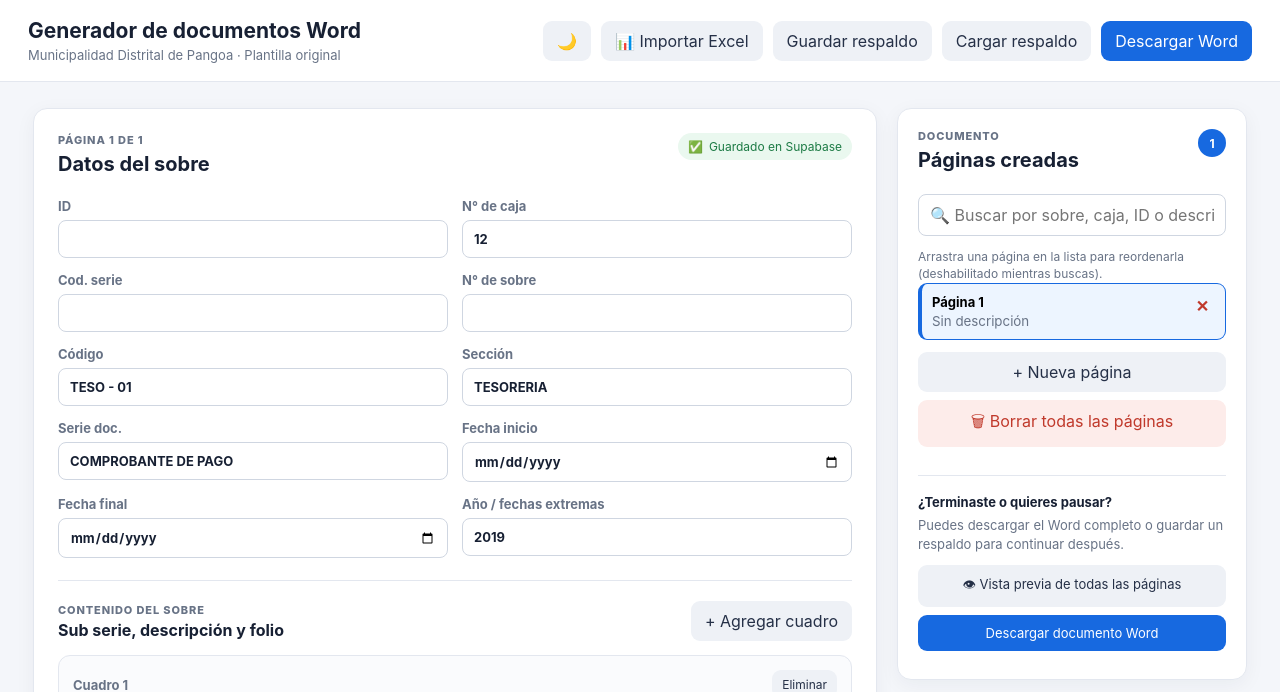
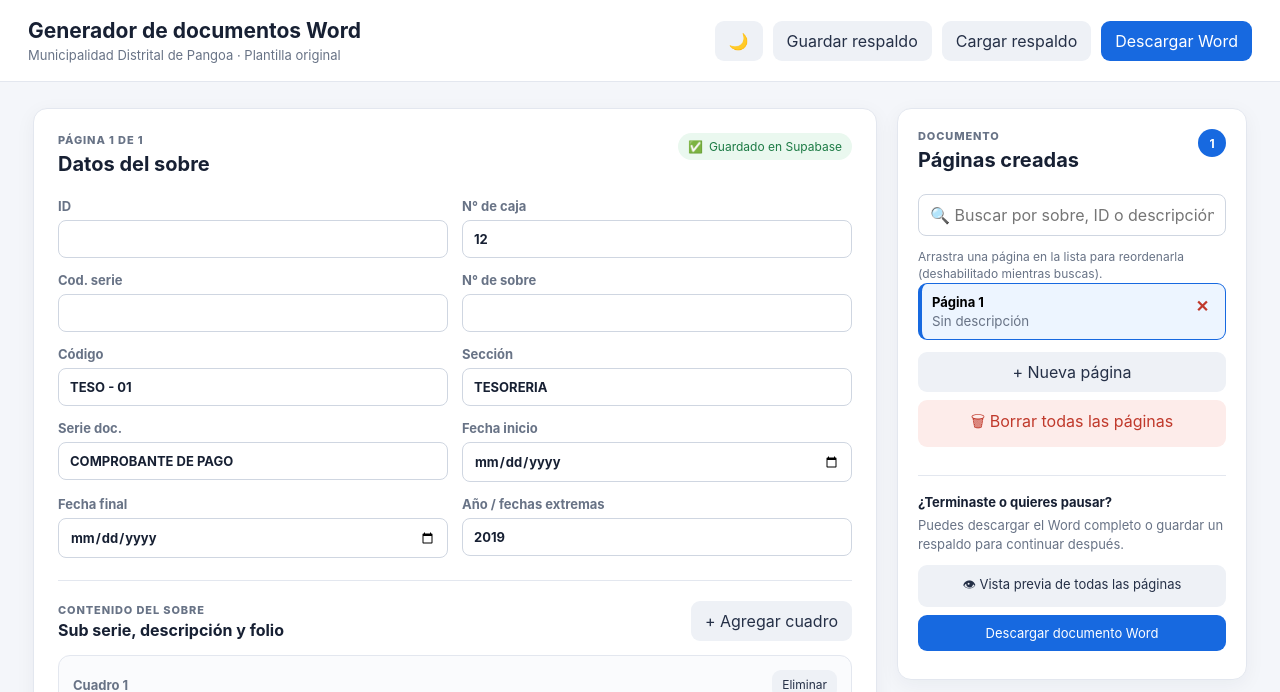
Before and after one commit to Jhair1122/word_web, a Flask app: page / in a window 1280 px wide. Shown: the top 692 px of the page. Run offline with Flask 3, Linux system fonts and the light colour scheme; data that the repository does not hold is empty.

Commit message:
Update index.html

```diff
--- a/templates/index.html
+++ b/templates/index.html
@@ -14,12 +14,11 @@
   </div>
   <div class="actions">
     <button id="themeToggleBtn" class="secondary" type="button" title="Cambiar tema">🌙</button>
-    <button id="excelImportBtn" class="secondary" type="button">📊 Importar Excel</button>
-    <button id="saveJsonBtn" class="secondary" type="button">Guardar respaldo</button>
+    <button id="saveJsonBtn" class="secondary">Guardar respaldo</button>
     <label class="secondary file-btn">Cargar respaldo
       <input id="loadJsonInput" type="file" accept=".json" hidden>
     </label>
-    <button id="downloadBtn" class="primary" type="button">Descargar Word</button>
+    <button id="downloadBtn" class="primary">Descargar Word</button>
   </div>
 </header>
 
@@ -104,19 +103,19 @@
       <span id="pageCount" class="count">1</span>
     </div>
 
-    <input type="text" id="pageSearch" class="search-input" placeholder="🔍 Buscar por sobre, caja, ID o descripción...">
+    <input type="text" id="pageSearch" class="search-input" placeholder="🔍 Buscar por sobre, ID o descripción...">
     <p class="help-text drag-hint">Arrastra una página en la lista para reordenarla (deshabilitado mientras buscas).</p>
 
     <div id="pagesList" class="pages-list"></div>
 
-    <button id="newPageBtn" class="secondary full" type="button">+ Nueva página</button>
-    <button id="clearAllBtn" class="danger full" type="button">🗑 Borrar todas las páginas</button>
+    <button id="newPageBtn" class="secondary full">+ Nueva página</button>
+    <button id="clearAllBtn" class="danger full">🗑 Borrar todas las páginas</button>
 
     <div class="download-box">
       <strong>¿Terminaste o quieres pausar?</strong>
       <p>Puedes descargar el Word completo o guardar un respaldo para continuar después.</p>
-      <button id="previewBtn" class="secondary full" type="button">👁 Vista previa de todas las páginas</button>
-      <button id="downloadBtn2" class="primary full" type="button">Descargar documento Word</button>
+      <button id="previewBtn" class="secondary full">👁 Vista previa de todas las páginas</button>
+      <button id="downloadBtn2" class="primary full">Descargar documento Word</button>
     </div>
   </aside>
 </main>
@@ -130,7 +129,7 @@
     <p id="confirmMessage"></p>
     <div class="modal-actions">
       <button type="button" id="confirmCancelBtn" class="secondary">Cancelar</button>
-      <button type="button" id="confirmOkBtn" class="danger">Continuar</button>
+      <button type="button" id="confirmOkBtn" class="danger">Eliminar</button>
     </div>
   </div>
 </div>
@@ -145,47 +144,6 @@
   </div>
 </div>
 
-<div id="excelModal" class="modal-overlay" hidden>
-  <div class="modal-box modal-box-xlarge">
-    <div class="modal-header">
-      <div>
-        <h3>📊 Importar datos desde Excel</h3>
-        <p class="modal-subtitle">El Excel se analiza primero. Nada de la página actual se modifica hasta que confirmes la importación.</p>
-      </div>
-      <button type="button" id="excelCancelBtn" class="secondary">Cerrar</button>
-    </div>
-
-    <div class="excel-controls">
-      <label class="file-picker">
-        Archivo Excel (.xlsx / .xlsm)
-        <input id="excelFileInput" type="file" accept=".xlsx,.xlsm">
-      </label>
-      <button id="excelAnalyzeBtn" type="button" class="primary">🔎 Analizar Excel</button>
-    </div>
-
-    <div id="excelStatus" class="excel-status"></div>
-    <div class="excel-selection">
-      <label>Importar caja
-        <select id="excelBoxSelect" disabled>
-          <option value="">Primero analiza el Excel</option>
-        </select>
-      </label>
-      <div id="excelSelectionCount" class="selection-count"></div>
-    </div>
-    <div id="excelSummary" class="excel-summary">Selecciona un Excel para analizarlo antes de importar.</div>
-    <div id="excelWarnings" class="excel-warnings"></div>
-    <div id="excelPreviewWrap" class="excel-preview-wrap"></div>
-
-    <div class="excel-footer">
-      <label class="check-row">
-        <input id="excelKeepExisting" type="checkbox">
-        Mantener las páginas actuales y agregar las importadas al final
-      </label>
-      <button id="excelApplyBtn" type="button" class="primary" disabled>✓ Confirmar importación</button>
-    </div>
-  </div>
-</div>
-
 <div id="undoToast" class="undo-toast" hidden>
   <span id="undoMessage"></span>
   <button type="button" id="undoBtn" class="secondary">Deshacer</button>
```
